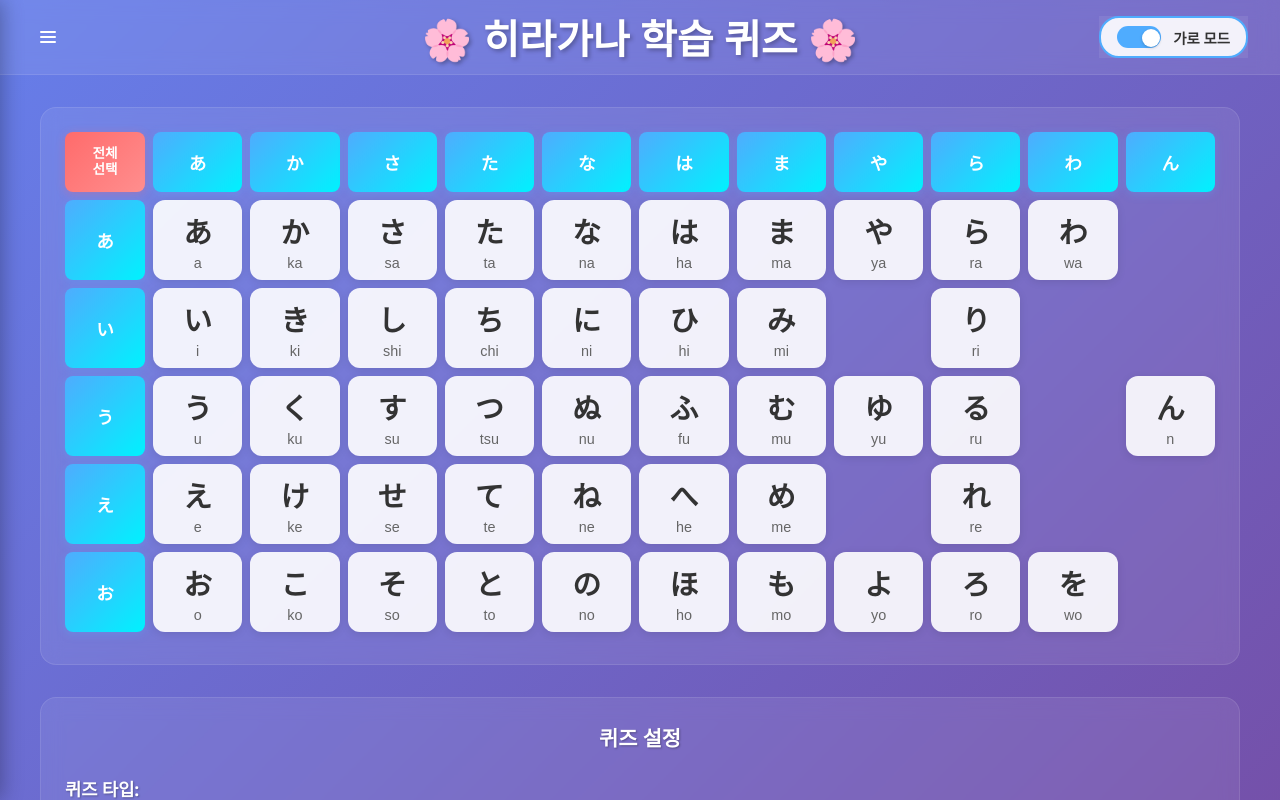
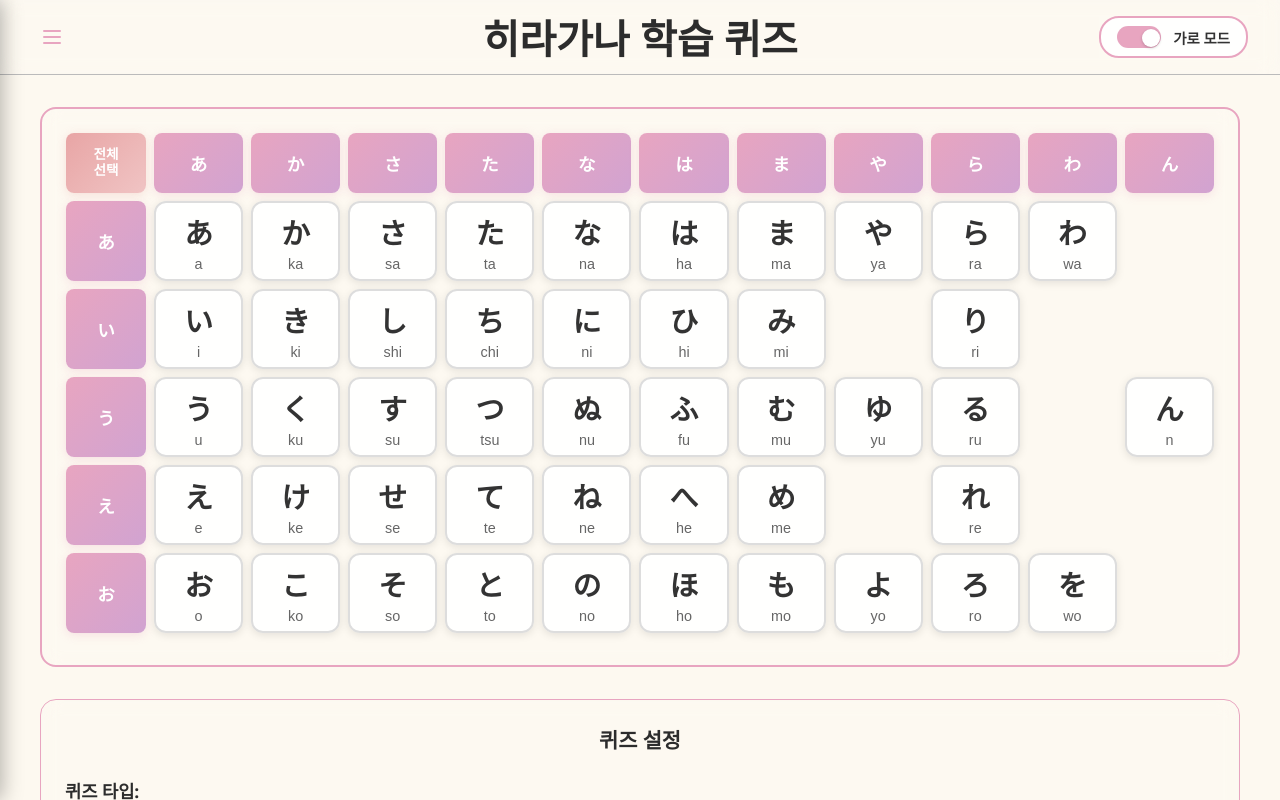
Before and after one commit to sinam7/japanese-study-tool, a React (Vite) app: page / in a window 1280 px wide. Shown: the top 800 px of the page. Built offline with nearby package versions, Linux system fonts and the light colour scheme.

Commit message:
style: 전체적인 스타일 변경
- 기존 햄버거 메뉴 컴포넌트를 제거하고, lucide-react 아이콘으로 대체
- 전반적인 색상 팔레트를 벚꽃 톤으로 변경

```diff
--- a/index.html
+++ b/index.html
@@ -20,7 +20,6 @@
       }
       body {
         font-family: 'Segoe UI', Tahoma, Geneva, Verdana, sans-serif;
-        background: linear-gradient(135deg, #667eea 0%, #764ba2 100%);
         min-height: 100vh;
       }
     </style>
--- a/src/App.jsx
+++ b/src/App.jsx
@@ -1,11 +1,11 @@
 import React, { useState, useEffect } from 'react';
 import { Routes, Route, useNavigate, useLocation } from 'react-router-dom';
+import { Menu } from 'lucide-react';
 import HiraganaSelector from './components/quiz/HiraganaSelector';
 import QuizContainer from './components/quiz/QuizContainer';
 import LearningPage from './components/learning/LearningPage';
 import Settings from './components/settings/Settings';
 import Sidebar from './components/common/Sidebar';
-import HamburgerMenu from './components/common/HamburgerMenu';
 import { getCurrentRouteConfig, shouldShowLayoutToggle, getOtherRoutes } from './components/settings/routeConfig';
 import './styles/global.css';
 
@@ -60,9 +60,11 @@ function App() {
 
       <header className="app-header">
         {/* 햄버거 메뉴 버튼 */}
-        <HamburgerMenu onClick={toggleSidebar} />
+        <button className="hamburger-menu" onClick={toggleSidebar}>
+          <Menu size={24} color="var(--color-primary)" />
+        </button>
 
-        <h1>🌸 히라가나 학습 퀴즈 🌸</h1>
+        <h1>히라가나 학습 퀴즈</h1>
         <div className="header-controls">
           {showLayoutToggle && (
             <label className="layout-toggle-label">
--- a/src/components/common/HamburgerMenu.css
+++ /dev/null
@@ -1,39 +0,0 @@
-/* 햄버거 메뉴 버튼 스타일 */
-.hamburger-menu {
-  background: none;
-  border: none;
-  cursor: pointer;
-  padding: 0.5rem;
-  display: flex;
-  flex-direction: column;
-  justify-content: space-around;
-  width: 2rem;
-  height: 2rem;
-  position: relative;
-  z-index: 1001;
-  transition: all 0.3s ease;
-}
-
-.hamburger-menu:hover {
-  transform: scale(1.1);
-}
-
-.hamburger-line {
-  width: 100%;
-  height: 2px;
-  background-color: var(--color-white);
-  transition: all 0.3s ease;
-  border-radius: 1px;
-}
-
-.hamburger-menu:hover .hamburger-line {
-  background-color: var(--color-accent);
-}
-
-/* 반응형 디자인 */
-@media (max-width: 768px) {
-  .hamburger-menu {
-    width: 1.8rem;
-    height: 1.8rem;
-  }
-}
--- a/src/components/common/HamburgerMenu.jsx
+++ /dev/null
@@ -1,14 +0,0 @@
-import React from 'react';
-import './HamburgerMenu.css';
-
-const HamburgerMenu = ({ onClick }) => {
-  return (
-    <button className="hamburger-menu" onClick={onClick}>
-      <span className="hamburger-line"></span>
-      <span className="hamburger-line"></span>
-      <span className="hamburger-line"></span>
-    </button>
-  );
-};
-
-export default HamburgerMenu;
--- a/src/styles/components/HiraganaSelector.css
+++ b/src/styles/components/HiraganaSelector.css
@@ -41,6 +41,7 @@
 .bottom-sections {
   display: flex;
   flex-direction: column;
+
 }
 
 .bottom-sections.horizontal-layout {
@@ -52,31 +53,12 @@
 .bottom-sections.horizontal-layout .quiz-settings {
   flex: 1;
   margin-bottom: 0;
+  border: 1px solid var(--color-primary);
 }
 
 .bottom-sections.horizontal-layout .selected-characters {
   flex: 1;
-}
-
-.bottom-sections {
-  display: flex;
-  flex-direction: column;
-  gap: 2rem;
-}
-
-.bottom-sections.horizontal-layout {
-  flex-direction: row;
-  align-items: flex-start;
-  gap: 2rem;
-}
-
-.bottom-sections.horizontal-layout .quiz-settings {
-  flex: 1;
-  margin-bottom: 0;
-}
-
-.bottom-sections.horizontal-layout .selected-characters {
-  flex: 1;
+  border: 1px solid var(--color-primary);
 }
 
 .quiz-settings {
@@ -85,14 +67,14 @@
   padding: 1.5rem;
   margin-bottom: 2rem;
   backdrop-filter: blur(10px);
-  border: 1px solid var(--color-surface-2);
+  border: 1px solid var(--color-primary);
 }
 
 .quiz-settings h3 {
-  color: var(--color-white);
+  color: var(--color-text-primary);
   margin-bottom: 1.5rem;
   font-size: 1.3rem;
-  text-shadow: 1px 1px 2px var(--color-black-30);
+  text-shadow: none;
   text-align: center;
 }
 
@@ -106,11 +88,11 @@
 
 .setting-group > label {
   display: block;
-  color: var(--color-white);
+  color: var(--color-text-primary);
   font-weight: 600;
   margin-bottom: 0.75rem;
   font-size: 1.1rem;
-  text-shadow: 1px 1px 2px var(--color-black-30);
+  text-shadow: none;
 }
 
 .radio-group {
@@ -128,12 +110,12 @@
   border-radius: 8px;
   background: var(--color-surface-1);
   transition: all 0.3s ease;
-  border: 2px solid transparent;
+  border: 2px solid var(--color-border-light);
 }
 
 .radio-option:hover {
   background: var(--color-surface-2);
-  border-color: var(--color-surface-1);
+  border-color: var(--color-border-medium);
 }
 
 .radio-option input[type="radio"] {
@@ -143,9 +125,9 @@
 }
 
 .radio-option span {
-  color: var(--color-white);
+  color: var(--color-text-primary);
   font-weight: 500;
-  text-shadow: 1px 1px 2px var(--color-black-30);
+  text-shadow: none;
 }
 
 .choice-count-buttons {
@@ -156,20 +138,20 @@
 
 .choice-count-btn {
   background: var(--color-surface-2);
-  color: var(--color-white);
-  border: 2px solid var(--color-surface-1);
+  color: var(--color-text-primary);
+  border: 2px solid var(--color-border-medium);
   padding: 0.75rem 1.25rem;
   border-radius: 8px;
   font-size: 1rem;
   font-weight: 600;
   cursor: pointer;
   transition: all 0.3s ease;
-  text-shadow: 1px 1px 2px var(--color-black-30);
+  text-shadow: none;
 }
 
 .choice-count-btn:hover {
   background: var(--color-surface-1);
-  border-color: var(--color-white-50);
+  border-color: var(--color-primary);
   transform: translateY(-1px);
 }
 
@@ -189,14 +171,14 @@
   border-radius: 8px !important;
   background: var(--color-surface-1) !important;
   transition: all 0.3s ease !important;
-  border: 2px solid transparent !important;
+  border: 2px solid var(--color-border-light) !important;
   margin-bottom: 0 !important;
   font-size: 1rem !important;
 }
 
 .toggle-label:hover {
   background: var(--color-surface-2) !important;
-  border-color: var(--color-surface-1) !important;
+  border-color: var(--color-primary) !important;
 }
 
 .toggle-checkbox {
@@ -210,7 +192,7 @@
   background: var(--color-surface-2);
   border-radius: 12px;
   transition: all 0.3s ease;
-  border: 2px solid var(--color-white-50);
+  border: 2px solid var(--color-border-medium);
 }
 
 .toggle-switch::before {
@@ -236,15 +218,15 @@
 }
 
 .toggle-text {
-  color: var(--color-white);
+  color: var(--color-text-primary);
   font-weight: 600;
-  text-shadow: 1px 1px 2px var(--color-black-30);
+  text-shadow: none;
 }
 
 .setting-description {
   font-size: 0.9rem;
-  color: var(--color-white-80);
-  text-shadow: 1px 1px 2px var(--color-black-30);
+  color: var(--color-text-secondary);
+  text-shadow: none;
   margin-top: 0.5rem;
   padding-left: 0.75rem;
   font-style: italic;
@@ -255,7 +237,7 @@
   border-radius: 16px;
   padding: 1.5rem;
   backdrop-filter: blur(10px);
-  border: 1px solid var(--color-surface-2);
+  border: 2px solid var(--color-primary);
   margin-bottom: 2rem;
 }
 
@@ -317,7 +299,7 @@
 
 .character-btn {
   background: var(--color-white-90);
-  border: 2px solid transparent;
+  border: 2px solid var(--color-border-light);
   border-radius: 12px;
   padding: 0.75rem;
   cursor: pointer;
@@ -374,15 +356,15 @@
   border-radius: 16px;
   padding: 1.5rem;
   backdrop-filter: blur(10px);
-  border: 1px solid var(--color-surface-2);
+  border: 1px solid var(--color-primary);
   text-align: center;
 }
 
 .selected-characters h3 {
   margin: 1rem;
-  color: var(--color-white);
+  color: var(--color-text-primary);
   font-size: 1.3rem;
-  text-shadow: 1px 1px 2px var(--color-black-30);
+  text-shadow: none;
 }
 
 .selected-list {
@@ -399,13 +381,13 @@
   border-radius: 20px;
   font-size: 0.9rem;
   font-weight: 600;
-  color: var(--color-white);
+  color: var(--color-text-primary);
   backdrop-filter: blur(5px);
-  border: 1px solid var(--color-surface-1);
+  border: 1px solid var(--color-border-medium);
 }
 
 .start-quiz-btn {
-  background: var(--gradient-success);
+  background: var(--gradient-accent);
   color: var(--color-white);
   border: none;
   padding: 1rem 2rem;
--- a/src/styles/components/LearningPage.css
+++ b/src/styles/components/LearningPage.css
@@ -6,9 +6,9 @@
 }
 
 .learning-page h2 {
-  color: var(--color-white);
+  color: var(--color-text-primary);
   margin-bottom: 30px;
-  background-color: var(--color-text-main);
+  background-color: var(--color-bg-soft);
   padding: 10px;
   border-radius: 5px;
 }
--- a/src/styles/global.css
+++ b/src/styles/global.css
@@ -7,12 +7,33 @@
   color: var(--color-text-main);
 }
 
+.hamburger-menu {
+  background: none;
+  border: none;
+  cursor: pointer;
+  padding: 8px;
+  border-radius: 4px;
+  display: flex;
+  align-items: center;
+  justify-content: center;
+  transition: background-color 0.2s;
+}
+
+.hamburger-menu:hover {
+  background-color: rgba(255, 255, 255, 0.1);
+}
+
+.hamburger-menu:focus {
+  outline: 2px solid var(--color-primary);
+  outline-offset: 2px;
+}
+
 .app-header {
   background: var(--color-surface-1);
   backdrop-filter: blur(10px);
   padding: 1rem 2rem;
   text-align: center;
-  border-bottom: 1px solid var(--color-surface-2);
+  border-bottom: 1px solid var(--color-border-medium);
   display: flex;
   flex-direction: row;
   align-items: center;
@@ -23,8 +44,8 @@
 .app-header h1 {
   font-size: 2.5rem;
   margin: 0;
-  color: var(--color-white);
-  text-shadow: 2px 2px 4px var(--color-black-30);
+  color: var(--color-text-primary);
+  text-shadow: none;
   position: absolute;
   left: 50%;
   transform: translateX(-50%);
@@ -33,7 +54,7 @@
 .header-controls {
   display: flex;
   justify-content: flex-end;
-  color: var(--color-white);
+  color: var(--color-text-main);
   align-items: center;
   margin-left: auto;
   background-color: var(--color-surface-1);
@@ -126,6 +147,10 @@
   text-shadow: none;
 }
 
+.app {
+  background-color: var(--color-bg-soft);
+}
+
 .app-main {
   flex: 1;
   padding: 2rem;
@@ -138,7 +163,7 @@
 .app-footer {
   background: var(--color-surface-2);
   backdrop-filter: blur(10px);
-  border-top: 1px solid var(--color-surface-1);
+  border-top: 1px solid var(--color-border-medium);
   padding: 1.5rem 2rem;
   margin-top: auto;
 }
@@ -155,13 +180,13 @@
 
 .footer-content p {
   margin: 0;
-  color: var(--color-white-80);
+  color: var(--color-text-sub);
   font-size: 0.9rem;
   text-shadow: 1px 1px 2px var(--color-black-30);
 }
 
 .footer-version {
-  color: var(--color-white-60) !important;
+  color: var(--color-gray-555) !important;
   font-size: 0.8rem !important;
   font-weight: 300;
 }
@@ -171,7 +196,7 @@
 }
 
 .footer-links span {
-  color: var(--color-white-70);
+  color: var(--color-text-sub);
   font-size: 0.85rem;
   font-style: italic;
   text-shadow: 1px 1px 2px var(--color-black-30);
--- a/src/styles/variables.css
+++ b/src/styles/variables.css
@@ -1,4 +1,8 @@
 :root {
+  /* 기본 배경색 - 아주 연한 연노랑 (눈에 편안한 색) */
+  --color-bg-main: #f0bfd2;
+  --color-bg-soft: #fdf9f0;
+
   --color-white: white;
   --color-surface-1: rgba(255, 255, 255, 0.08);
   --color-surface-2: rgba(255, 255, 255, 0.1);
@@ -15,29 +19,74 @@
   --color-black-20: rgba(0, 0, 0, 0.2);
   --color-black-30: rgba(0, 0, 0, 0.3);
   --color-black-40: rgba(0, 0, 0, 0.4);
+
+  /* 회색 톤 - 검정 계열로 변경 */
   --color-gray-ccc: #ccc;
   --color-text-main: #333;
   --color-text-sub: #666;
   --color-gray-555: #555;
-  --color-primary: #4facfe;
-  --color-primary-light: rgba(79, 172, 254, 0.3);
-  --color-primary-dark: rgba(79, 172, 254, 0.4);
-  --color-success: #11998e;
-  --color-success-border: #155724;
-  --color-success-bg: #d4edda;
-  --color-green-light-alt: #c3e6cb;
-  --color-success-bg-30: rgba(17, 153, 142, 0.3);
-  --color-success-bg-40: rgba(17, 153, 142, 0.4);
-  --color-danger: #ff6b6b;
-  --color-danger-border: #721c24;
-  --color-danger-bg: #f8d7da;
-  --color-red-light-alt: #f5c6cb;
-  --color-danger-bg-30: rgba(255, 107, 107, 0.3);
-  --color-danger-bg-40: rgba(255, 107, 107, 0.4);
-  --gradient-whitepink-pink: linear-gradient(135deg, #fbc2eb, #f18cd1);
-  --gradient-primary: linear-gradient(135deg, #667eea, #764ba2);
-  --gradient-primary-dark: rgba(102, 126, 234, 0.4);
-  --gradient-accent: linear-gradient(135deg, #4facfe, #00f2fe);
-  --gradient-success: linear-gradient(135deg, #11998e, #38ef7d);
-  --gradient-danger: linear-gradient(135deg, #ff6b6b, #ff8e8e);
+
+  /* 새로운 검은색 텍스트 변수들 */
+  --color-text-dark: #222;
+  --color-text-medium: #444;
+  --color-text-light: #666;
+  --color-text-primary: #2c2c2c;
+  --color-text-secondary: #555;
+
+  /* border용 색상들 */
+  --color-border-light: #ddd;
+  --color-border-medium: #bbb;
+  --color-border-dark: #999;
+
+  /* 벚꽃 분홍 - 프라이머리 색상 */
+  --color-primary: #e8a5c0;
+  --color-primary-light: rgba(232, 165, 192, 0.3);
+  --color-primary-dark: rgba(232, 165, 192, 0.6);
+
+  /* 벚꽃 연두 - 성공 색상 */
+  --color-success: #9bc5a2;
+  --color-success-border: #7a9a82;
+  --color-success-bg: #f0f7f1;
+  --color-green-light-alt: #e5f2e7;
+  --color-success-bg-30: rgba(155, 197, 162, 0.3);
+  --color-success-bg-40: rgba(155, 197, 162, 0.4);
+
+  /* 부드러운 연분홍 - 위험 색상 */
+  --color-danger: #e8a5a5;
+  --color-danger-border: #c58a8a;
+  --color-danger-bg: #f7f0f0;
+  --color-red-light-alt: #f2e5e5;
+  --color-danger-bg-30: rgba(232, 165, 165, 0.3);
+  --color-danger-bg-40: rgba(232, 165, 165, 0.4);
+
+  /* 추가 색상들 */
+  --color-green-light: #e5f2e7;
+  --color-green-darker: #4a6741;
+  --color-green-dark: #5a7a52;
+  --color-red-light: #f2e5e5;
+  --color-red-darker: #8a4a4a;
+  --color-red-dark: #a85a5a;
+
+  /* 그라디언트 추가 색상들 */
+  --color-blue-accent-30: rgba(100, 149, 237, 0.3);
+  --color-blue-accent-40: rgba(100, 149, 237, 0.4);
+  --color-green-emerald-30: rgba(46, 204, 113, 0.3);
+  --color-green-emerald-40: rgba(46, 204, 113, 0.4);
+  --gradient-blue-purple-40: rgba(138, 43, 226, 0.4);
+  --color-red-light-30: rgba(231, 76, 60, 0.3);
+  --color-red-light-40: rgba(231, 76, 60, 0.4);
+
+  /* 벚꽃 테마 그라디언트 */
+  --gradient-whitepink-pink: linear-gradient(135deg, #fdf5f8, #f4d5e0);
+  --gradient-primary: linear-gradient(135deg, #f4d5e0, #e8a5c0);
+  --gradient-primary-dark: rgba(232, 165, 192, 0.4);
+  --gradient-accent: linear-gradient(135deg, #e8a5c0, #d1a3d1);
+  --gradient-success: linear-gradient(135deg, #9bc5a2, #b8d4bf);
+  --gradient-danger: linear-gradient(135deg, #e8a5a5, #f0c4c4);
+
+  /* 퀴즈용 추가 그라디언트들 */
+  --gradient-blue-cyan: linear-gradient(135deg, #6495ed, #87ceeb);
+  --gradient-green-emerald: linear-gradient(135deg, #2ecc71, #27ae60);
+  --gradient-blue-purple: linear-gradient(135deg, #8a2be2, #9370db);
+  --gradient-red-pink: linear-gradient(135deg, #e74c3c, #ec7063);
 }
```
Also changed, not shown: package.json (+7 -1 lines), src/components/settings/Settings.jsx (+6 -6 lines), src/styles/components/Quiz.css (+30 -25 lines), 1 other file (tests, documents, lock files or other folders).
